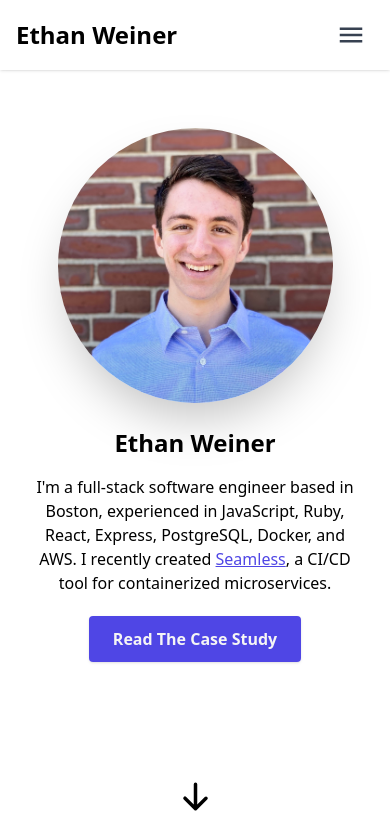
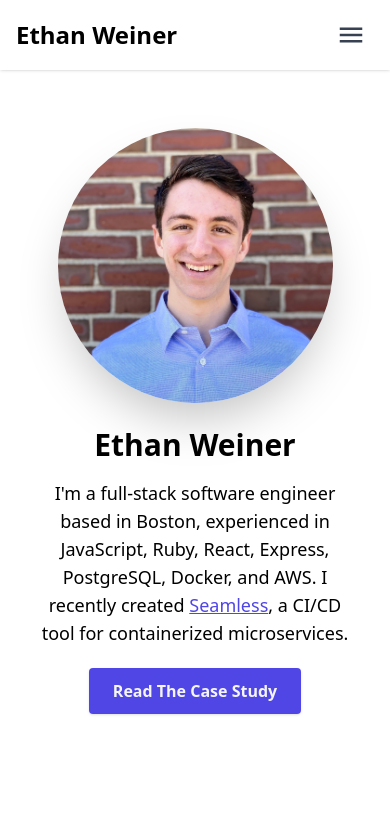
Before and after one commit to ethanjweiner/ejweiner.com, a Next.js app: page / in a window 390 px wide. Shown: the top 832 px of the page. Built offline with nearby package versions, Linux system fonts and the light colour scheme.

Commit message:
chore: sizing updates

```diff
--- a/components/HeroSection.tsx
+++ b/components/HeroSection.tsx
@@ -7,7 +7,7 @@ import { HiArrowDown } from 'react-icons/hi';
 const HeroSection = () => {
   return (
     <section id="home">
-      <div className="flex flex-col text-center items-center justify-center animate-fadeIn animation-delay-2 my-16 px-5 py-16 sm:py-32 md:py-48 md:flex-row md:space-x-4 md:text-left">
+      <div className="flex flex-col text-center items-center justify-center animate-fadeIn animation-delay-2 my-16 px-5 py-16 sm:py-32 md:py-64 md:flex-row md:space-x-4 md:text-left">
         <div className="md:mt-2 md:w-1/2">
           <Image
             src="/headshot.png"
@@ -18,10 +18,10 @@ const HeroSection = () => {
           />
         </div>
         <div className="md:mt-2 md:w-3/5">
-          <h1 className="text-2xl font-bold mt-6 md:mt-0 md:text-4xl">
+          <h1 className="text-3xl font-bold mt-6 md:mt-0 md:text-4xl">
             Ethan Weiner
           </h1>
-          <p className="text-md mt-4 mb-8 md:text-xl">
+          <p className="text-lg mt-4 mb-8 md:text-xl">
             I{"'"}m a full-stack software engineer based in Boston, experienced
             in JavaScript, Ruby, React, Express, PostgreSQL, Docker, and AWS. I
             recently created{' '}
```
